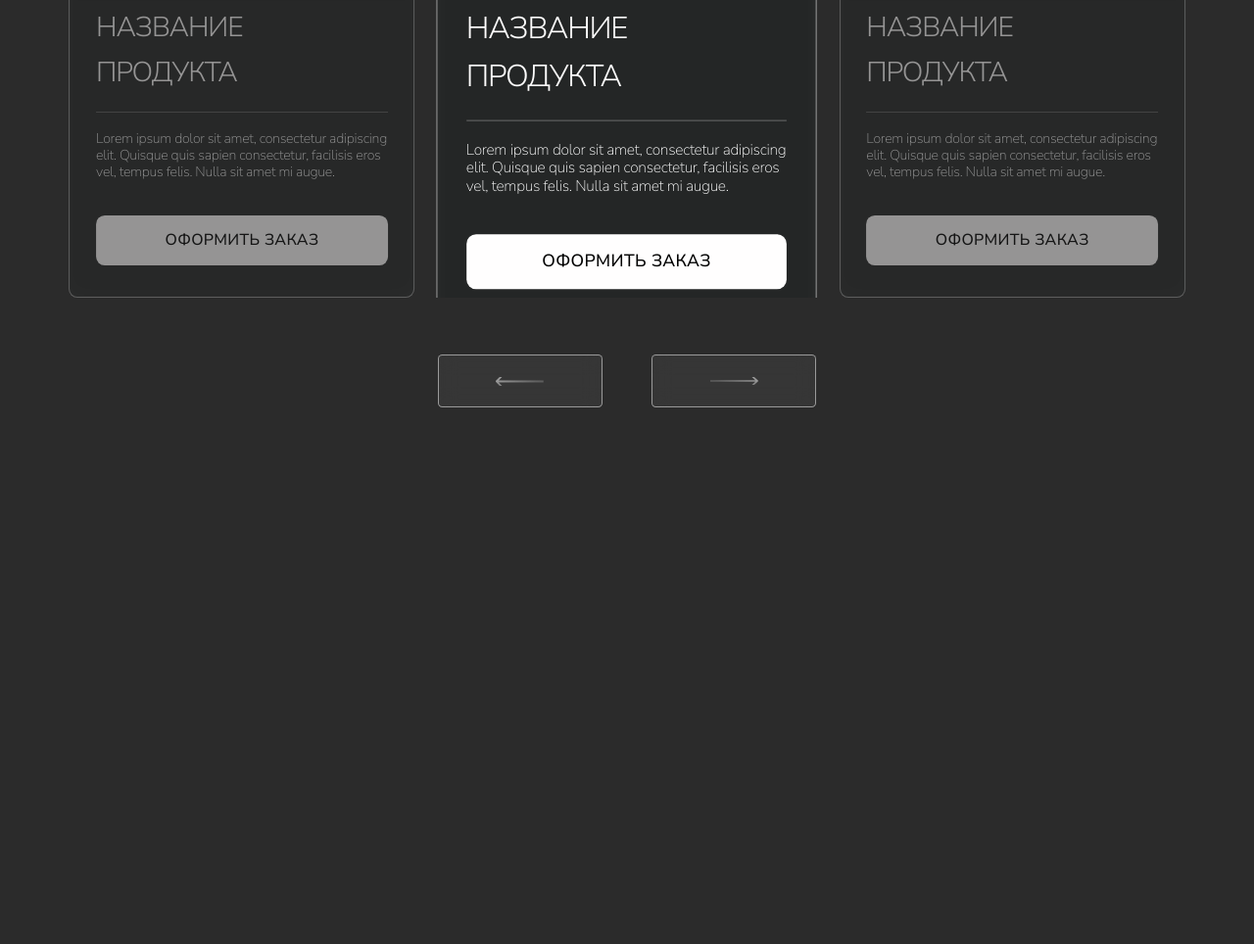
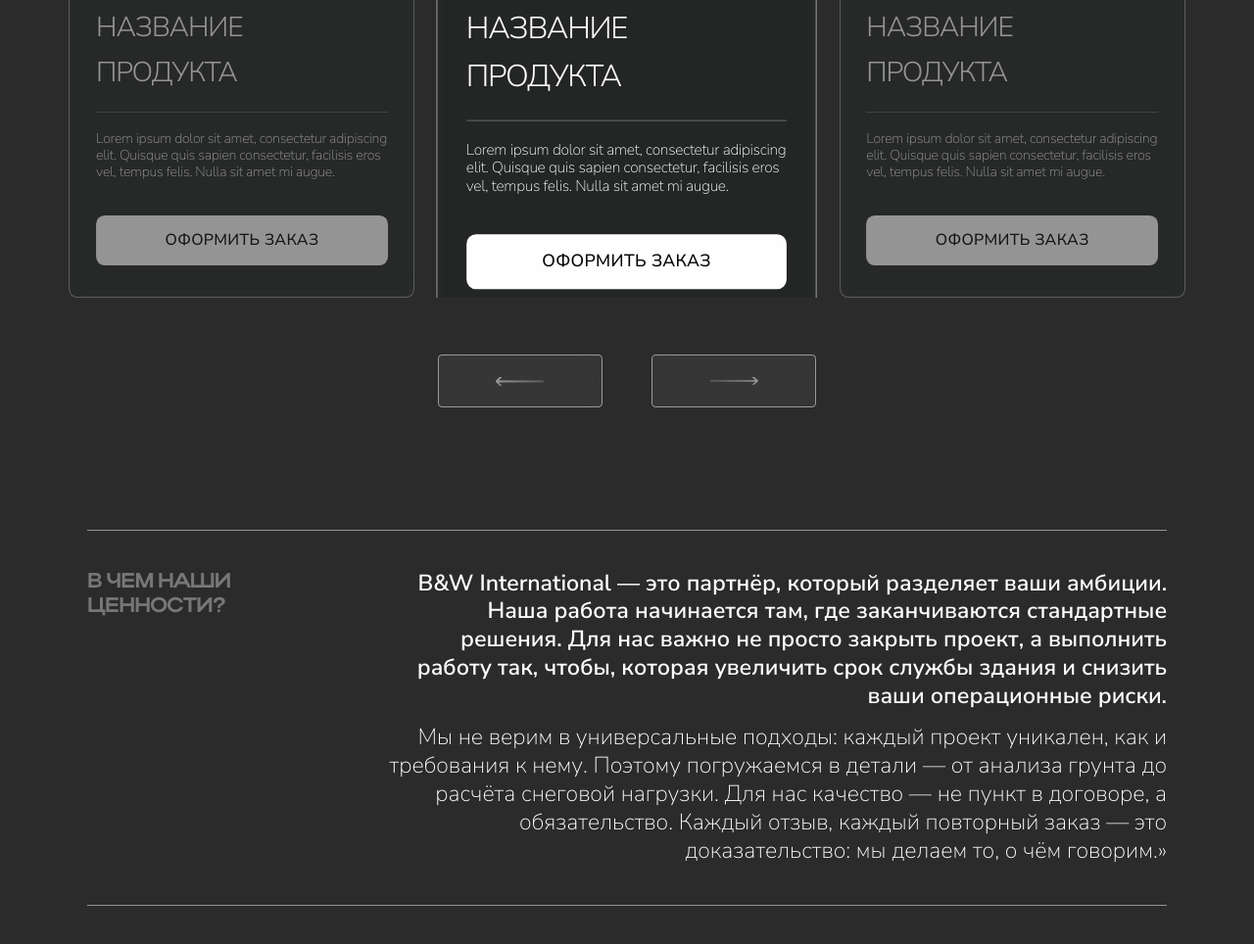
Before and after one commit to MariaLight/b-w-int, a website: page src/index.html in a window 1280 px wide. Shown: the part 2344-3308 px from the top of the page at 98% size. Before the commit the page ends 2827 px from the top, so only its background shows below. Drawn offline with Linux system fonts and the light colour scheme; files that its build step writes are made by us from their sources.

Commit message:
add text block

```diff
--- a/src/assets/css/main.css
+++ b/src/assets/css/main.css
@@ -805,6 +805,7 @@
     width: 5.5rem;
     height: 1rem;
 }
+
 .offer__btns .swiper-button-prev:after {
     transform: scaleX(-1)
 }
@@ -815,3 +816,42 @@
         opacity: 0.7;
     }
 }
+
+/* Values  */
+.values {
+    margin: 6.5rem;
+    display: flex;
+    align-items: start;
+    justify-content: space-between;
+    gap: 5rem;
+    padding: 4.5rem 0;
+    border-top: 1px solid #ffffff80;
+    border-bottom: 1px solid #ffffff80;
+}
+
+.values__subtitle {
+    color: #777777;
+    font-size: 2.4rem;
+    line-height: 1.2;
+    font-weight: 700;
+    font-family: 'Actay Wide';
+    letter-spacing: -0.04em;
+    text-transform: uppercase;
+}
+
+.values__content {
+    width: 90rem;
+    flex-shrink: 0;
+    font-size: 2.6rem;
+    line-height: 1.25;
+    font-weight: 200;
+    text-align: right;
+}
+
+.values__content strong {
+    font-weight: 600;
+}
+
+.values__content p:not(:last-child) {
+    margin-bottom: 1.5rem;
+}
--- a/src/index.html
+++ b/src/index.html
@@ -228,6 +228,27 @@
                     </div>
                 </div>
             </section>
+            <div class="container">
+                <section class="values">
+                    <div class="values__subtitle">В чем наши
+                        <br>ценности?
+                    </div>
+                    <div class="values__content">
+                        <p><strong>B&W International — это партнёр, который разделяет ваши амбиции. Наша работа
+                                начинается
+                                там, где
+                                заканчиваются стандартные решения. Для нас важно не просто закрыть проект, а выполнить
+                                работу
+                                так, чтобы, которая увеличить срок службы здания и снизить ваши операционные риски.
+                            </strong> </p>
+                        <p>Мы не верим в универсальные подходы: каждый проект уникален, как и требования к нему. Поэтому
+                            погружаемся в детали — от анализа грунта до расчёта снеговой нагрузки. Для нас качество — не
+                            пункт в договоре, а обязательство. Каждый отзыв, каждый повторный заказ — это
+                            доказательство: мы
+                            делаем то, о чём говорим.»</p>
+                    </div>
+                </section>
+            </div>
         </main>
 
     </div>
```
Also changed, not shown: dist/assets/css/main.css, dist/index.html.
